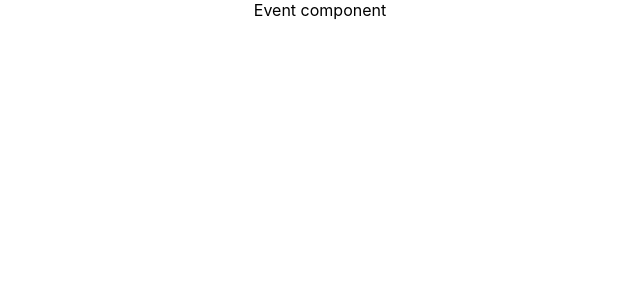
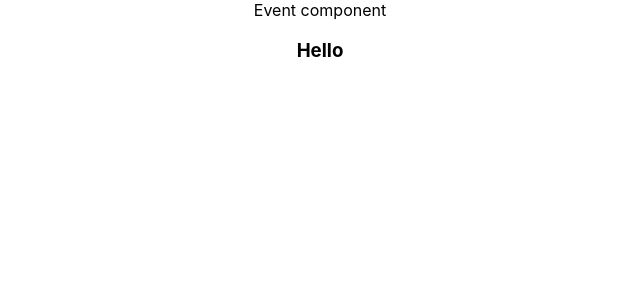
Before and after one commit to akash02ita/part.ai, a React (Create React App) app in the folder client/: page /search/1 in a window 1280 px wide. Shown: the top 300 px of the page, without its empty margins (320-960 px from the left). Built offline with nearby package versions, Linux system fonts and the light colour scheme.

Commit message:
Added SharedLayout

```diff
--- a/client/src/App.js
+++ b/client/src/App.js
@@ -4,6 +4,7 @@ import { Routes, Route, useNavigate, Navigate } from 'react-router-dom';
 import Create from './components/Create';
 import Search from './components/Search';
 import Event from './components/Event';
+import {SharedLayout} from "./components"
 
 function App() {
   const navigate = useNavigate();
@@ -11,10 +12,13 @@ function App() {
   return (
     <div className="App">
       <Routes>
-        <Route path="/create" element= { <Create/> }/>
-        <Route path="/search" element= { <Search/> }/>
-        <Route path="/search/:name" element= { <Event /> }/>
-        <Route path="*" element= { <Navigate to="/search" /> }/>
+        <Route path="/" element={<SharedLayout/>}>
+          <Route path="/create" element= { <Create/> }/>
+          <Route path="/search" element= { <Search/> }/>
+          <Route path="/search/:name" element= { <Event /> }/>
+          <Route index path="*" element= { <Navigate to="/search" /> }/>
+        </Route>
+
       </Routes>
     </div>
   );
--- /dev/null
+++ b/client/src/components/SharedLayout.js
@@ -0,0 +1,13 @@
+import React from 'react'
+import {Outlet} from 'react-router-dom'
+
+const SharedLayout = () => {
+  return (
+    <div>
+        <Outlet/>
+        <h3>Hello</h3>
+    </div>
+  )
+}
+
+export default SharedLayout
--- a/client/src/components/index.js
+++ b/client/src/components/index.js
@@ -1,5 +1,7 @@
 import Card from "./Card";
+import SharedLayout from "./SharedLayout"
 
 export {
-    Card
+    Card,
+    SharedLayout
 }
```
